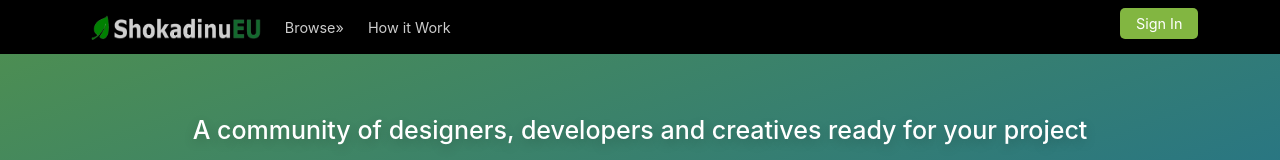
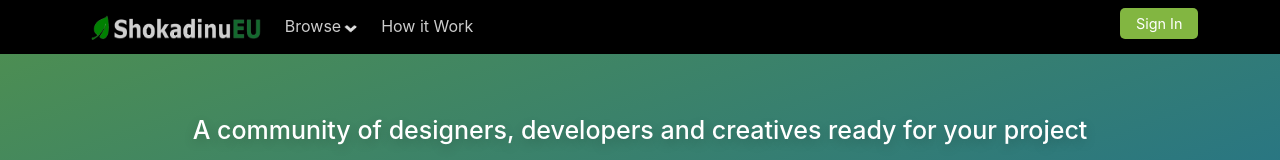
Before and after one commit to ShokadinuEU/development-website, a React (Create React App) app: page / in a window 1280 px wide. Shown: the top 160 px of the page. Built offline with nearby package versions, Linux system fonts and the light colour scheme.

Commit message:
few more fixes on some icons and navbar links hover efect + down arrow

```diff
--- a/src/components/headers/header/Header.js
+++ b/src/components/headers/header/Header.js
@@ -11,7 +11,7 @@ function Header() {
             <div className="header-info">
               <div className="header-step">
                 <div className="header-step-icon">
-                  <img src="../data/images/logo/header/green-check.png" alt="search" className="header-step_icon-one"/>
+                  <img src="./data/images/logo/header/green-check.png" alt="search" className="header-step_icon-one"/>
                 </div>
                 <p className="header-step-text">
                   Select your service from our marketplace
--- a/src/components/headers/navbar/Navbar.js
+++ b/src/components/headers/navbar/Navbar.js
@@ -8,7 +8,9 @@ export default class Navbar extends Component {
         <div className="navbar-wrapper">
           <div className="brand"><img src="./data/images/logo/navbar/brand-logo.png" alt="nav-brand-img"/></div>
           <div className="navbar-links">
-            <div className="drop-down">Browse <span>&#187;</span></div>
+            <div className="drop-down">Browse
+            <span><img src="./data/images/logo/header/right-arrow.png" alt="" className="down-arrow-navbar"/></span>
+            </div>
             <div className="nav-info">How it Work</div>
             <div className="navbar-button-main">
               <a href="/" className="navbar-button-link">Sign In</a></div>
--- a/src/components/headers/navbar/navbar.scss
+++ b/src/components/headers/navbar/navbar.scss
@@ -27,10 +27,11 @@
   margin-right: 1.5rem;
   position: relative;
   height: 100%;
+  font-size: 16px;
   cursor: pointer;
   transition: all .2s ease;
   &:hover {
-    color: #ccc;
+    color: #fff;
   }
 }
 
@@ -62,10 +63,21 @@
   transition: all .2s ease;
   position: relative;
   color: #ccc;
+  font-size: 16px;
   text-decoration: none;
   &:hover {
-    color: #ccc;
+    color: #fff;
   }
+}
+
+.down-arrow-navbar {
+  line-height: 3em;
+  margin-left: 0.2em;
+  margin-top: 0.2em;
+  padding-left: 0.3em;
+  height: 0.8em;
+  width: 0.8em;
+  transform: rotate(90deg);
 }
 
 .drop-down:before {
```
